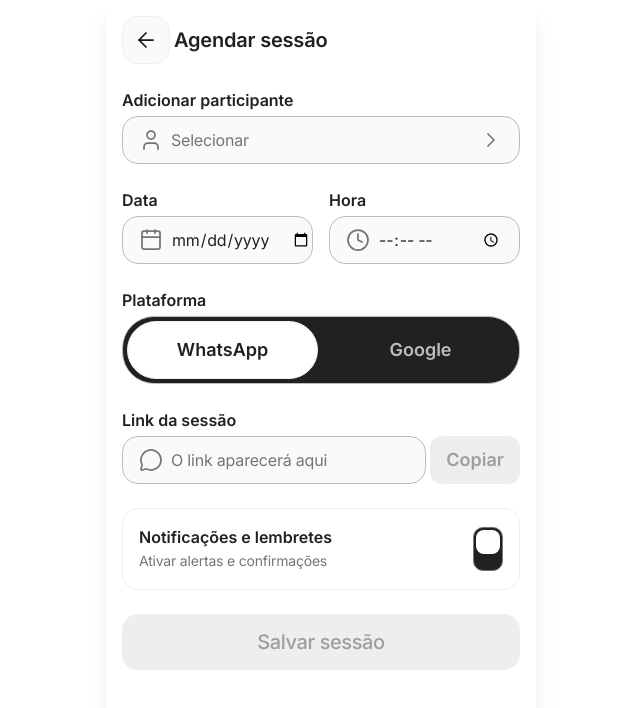
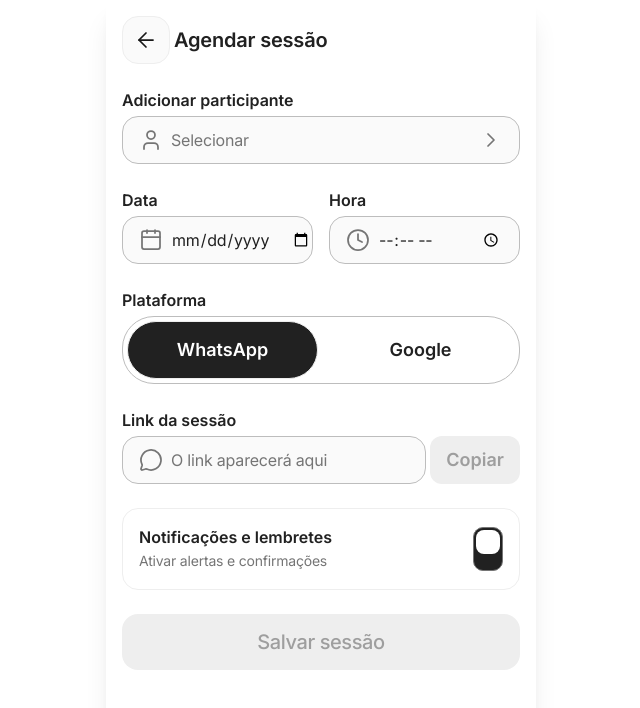
Before and after one commit to fabiostutt/lumo-app, a Next.js app: page /sessions/new in a window 1280 px wide. Shown: the top 708 px of the page, without its empty margins (319-959 px from the left). Built offline with nearby package versions, Linux system fonts and the light colour scheme; no server answers.

Commit message:
invert SegmentedToggle colors to match updated figma: white container, dark active pill with white text (was the reverse before)

```diff
--- a/src/components/SegmentedToggle.tsx
+++ b/src/components/SegmentedToggle.tsx
@@ -18,7 +18,7 @@ export default function SegmentedToggle<T extends string>({
       <p className="font-[family-name:var(--typography-label-small-font-family)] font-[var(--typography-label-small-font-weight,600)] text-[length:var(--typography-label-small-font-size,16px)] leading-[var(--typography-label-small-line-height,24px)] tracking-[var(--typography-label-small-letter-spacing,0px)] text-[color:var(--content-base,#212121)]">
         {label}
       </p>
-      <div className="flex w-full items-center gap-[var(--spacing-horizontal-sm,8px)] rounded-[var(--border-radius-xxxl,32px)] border-[length:var(--border-width-xxs,1px)] border-solid border-[var(--border-subtle,#bdbdbd)] bg-[var(--surface-strongest,#212121)] p-[var(--spacing-padding-xs,4px)]">
+      <div className="flex w-full items-center gap-[var(--spacing-horizontal-sm,8px)] rounded-[var(--border-radius-xxxl,32px)] border-[length:var(--border-width-xxs,1px)] border-solid border-[var(--border-subtle,#bdbdbd)] bg-[var(--surface-base,white)] p-[var(--spacing-padding-xs,4px)]">
         {options.map((opt) => {
           const active = opt.value === value;
           return (
@@ -28,8 +28,8 @@ export default function SegmentedToggle<T extends string>({
               onClick={() => onChange(opt.value)}
               className={`flex flex-1 items-center justify-center gap-[var(--spacing-md,16px)] rounded-[var(--border-radius-xxxl,32px)] p-[var(--spacing-md,16px)] font-[family-name:var(--typography-label-medium-font-family)] font-[var(--typography-label-medium-font-weight,600)] text-[length:var(--typography-label-medium-font-size,18px)] leading-[var(--typography-label-medium-line-height,24px)] tracking-[var(--typography-label-medium-letter-spacing,0px)] ${
                 active
-                  ? "border-[length:var(--border-width-xxxs,0.5px)] border-solid border-[var(--border-subtlest,#eee)] bg-[var(--surface-base,white)] text-[color:var(--content-base,#212121)]"
-                  : "text-[color:var(--content-strong,#bdbdbd)]"
+                  ? "border-[length:var(--border-width-xxxs,0.5px)] border-solid border-[var(--border-subtlest,#eee)] bg-[var(--surface-strongest,#212121)] text-[color:var(--content-subtle,white)]"
+                  : "text-[color:var(--content-base,#212121)]"
               }`}
             >
               {opt.label}
```
